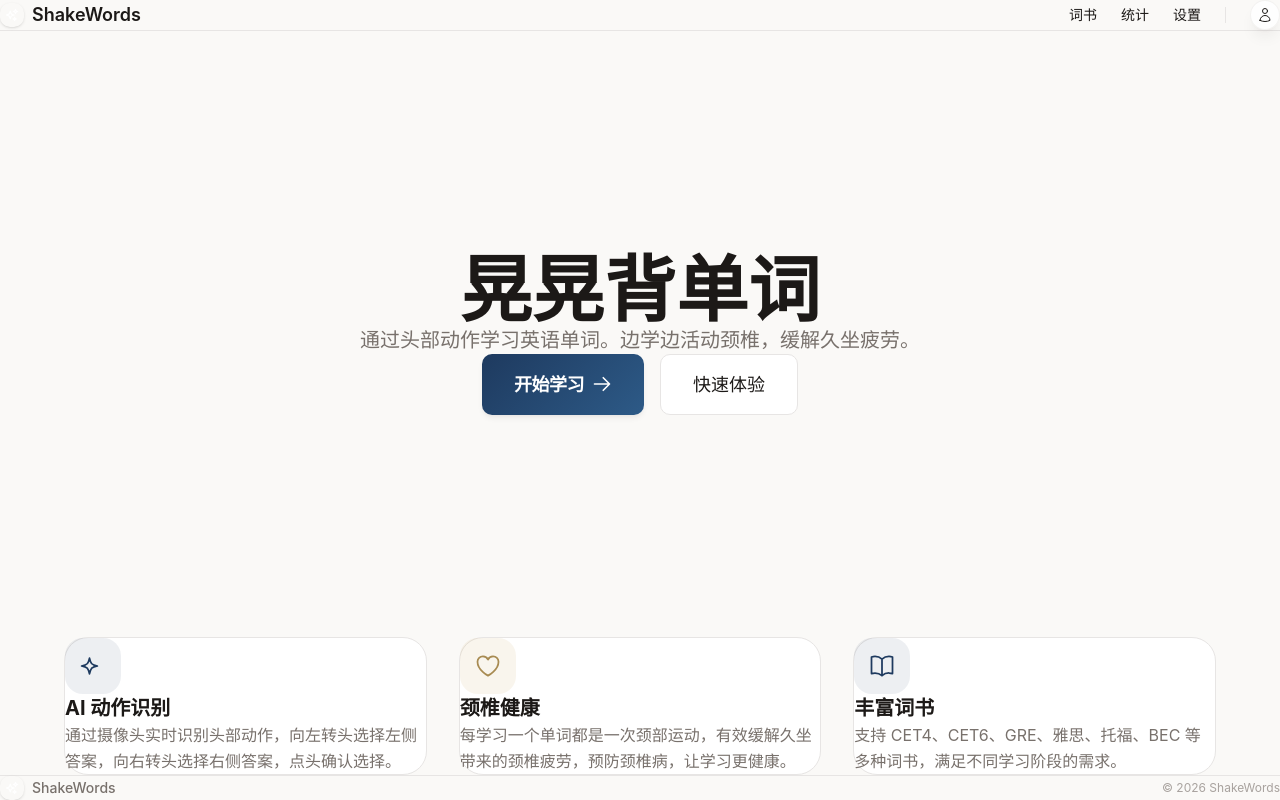
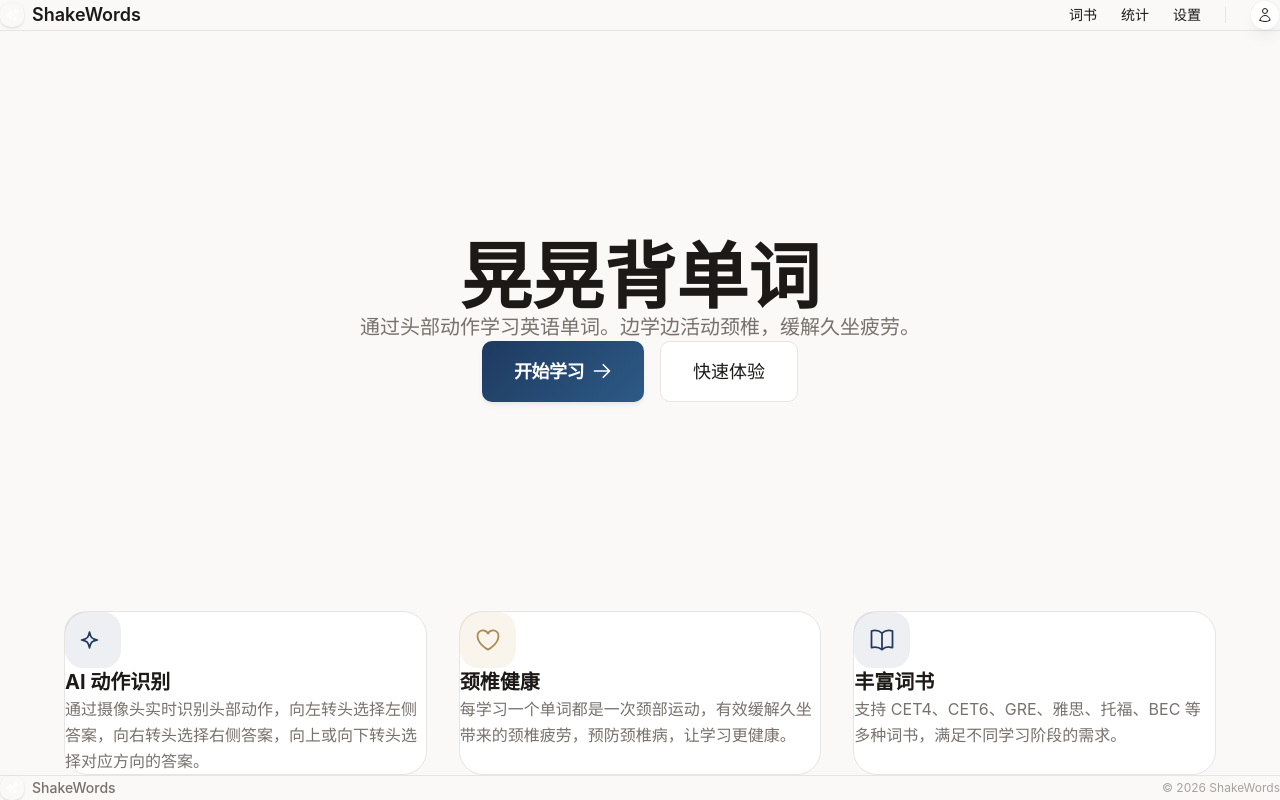
Before and after one commit to hotea/shake-words, a Next.js app: page / in a window 1280 px wide. Built offline with nearby package versions, Linux system fonts and the light colour scheme; no server answers.

Commit message:
fix: correct AI gesture recognition description on homepage

```diff
--- a/src/app/page.tsx
+++ b/src/app/page.tsx
@@ -71,7 +71,7 @@ export default function Home() {
               </div>
               <h3 className="text-xl font-bold text-[var(--color-foreground)] mb-3">AI 动作识别</h3>
               <p className="text-[var(--color-muted)] leading-relaxed">
-                通过摄像头实时识别头部动作，向左转头选择左侧答案，向右转头选择右侧答案，点头确认选择。
+                通过摄像头实时识别头部动作，向左转头选择左侧答案，向右转头选择右侧答案，向上或向下转头选择对应方向的答案。
               </p>
             </div>
 
```
